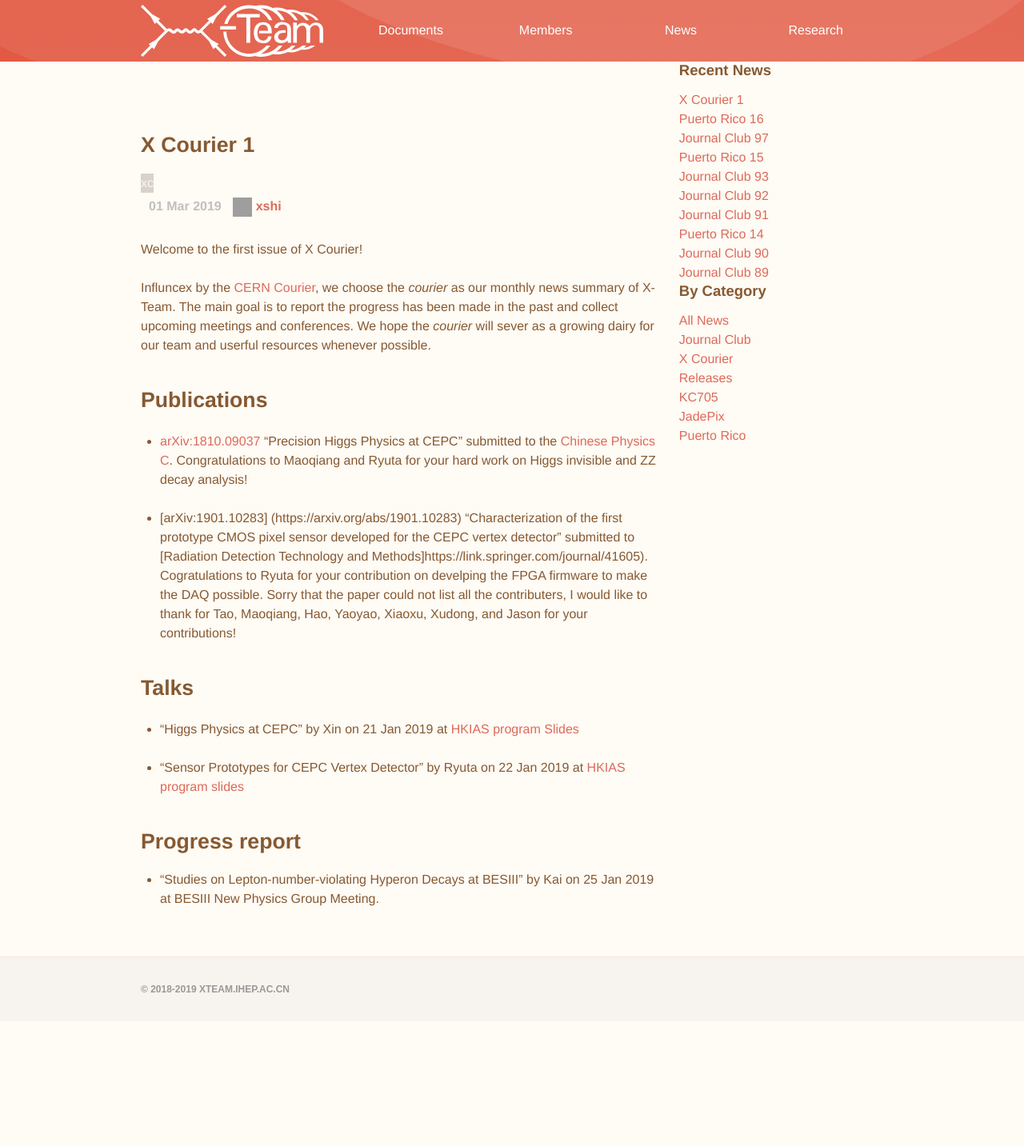
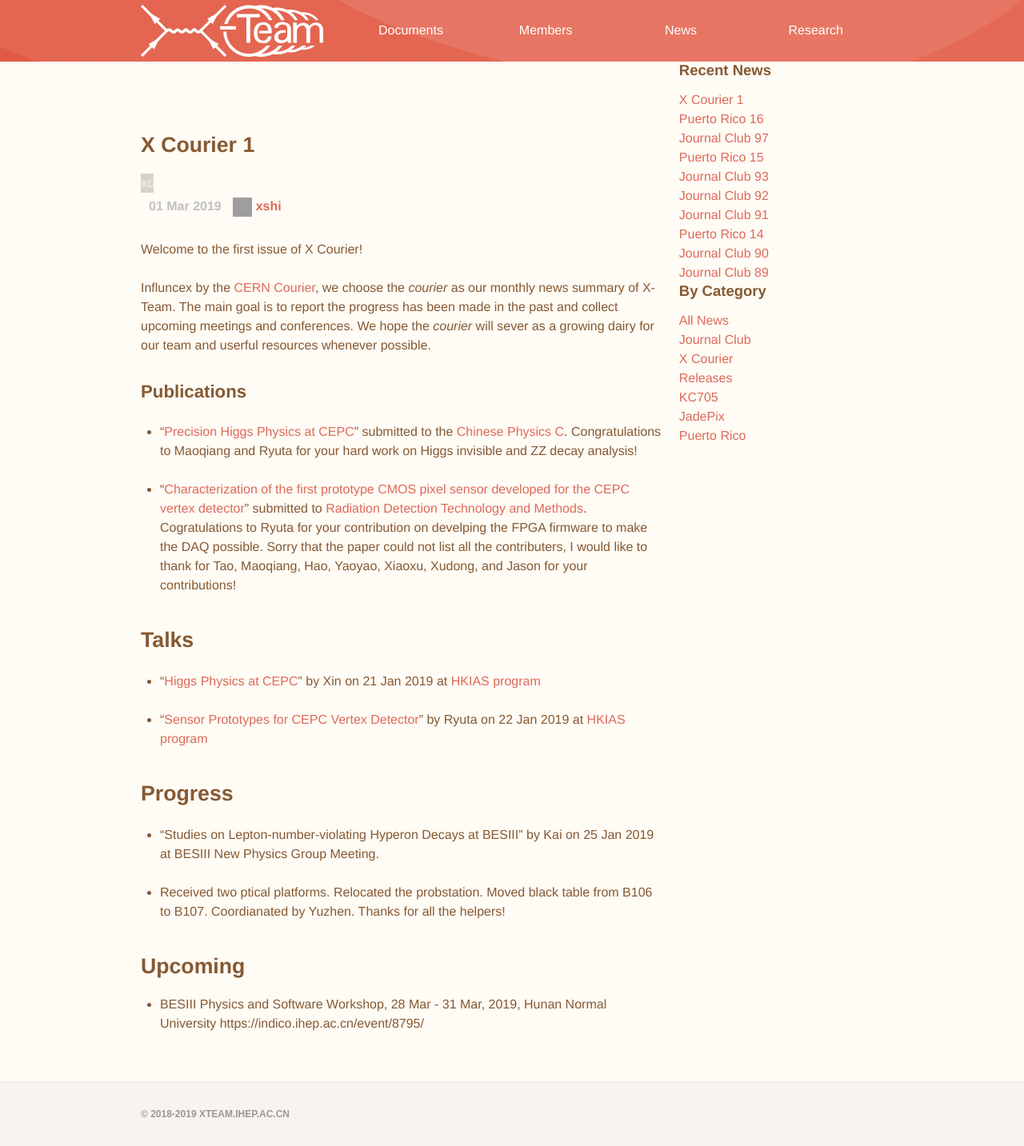
Before and after one commit to dt-np/xteam, a Jekyll site: the page built from _posts/2019-03-01-XC1.md, in a window 1280 px wide. Shown: the whole page at 80% size. Built offline with Jekyll 4.4.1, drawn with Linux system fonts in a browser that asks for light colours; before the commit the page ends 1277 px from its top, so only the background shows below that; grey boxes are pictures that could not be loaded.

Commit message:
update first XC

```diff
--- a/_posts/2019-03-01-XC1.md
+++ b/_posts/2019-03-01-XC1.md
@@ -10,19 +10,25 @@ Welcome to the first issue of X Courier!
 Influncex by the [CERN Courier](cerncourier.com), we choose the _courier_ as our monthly news summary of X-Team. The main goal is to report the progress has been made in the past and collect upcoming meetings and conferences. We hope the _courier_ will sever as a growing dairy for our team and userful resources whenever possible.
 
 
-## Publications
+### Publications
 
-* [arXiv:1810.09037](https://arxiv.org/abs/1810.09037) "Precision Higgs Physics at CEPC" submitted to the [Chinese Physics C](http://iopscience.iop.org/journal/1674-1137). Congratulations to Maoqiang and Ryuta for your hard work on Higgs invisible and ZZ decay analysis!
+* "[Precision Higgs Physics at CEPC](https://arxiv.org/abs/1810.09037)" submitted to the [Chinese Physics C](http://iopscience.iop.org/journal/1674-1137). Congratulations to Maoqiang and Ryuta for your hard work on Higgs invisible and ZZ decay analysis!
 
-* [arXiv:1901.10283] (https://arxiv.org/abs/1901.10283) "Characterization of the first prototype CMOS pixel sensor developed for the CEPC vertex detector" submitted to [Radiation Detection Technology and Methods]https://link.springer.com/journal/41605). Cogratulations to Ryuta for your contribution on develping the FPGA firmware to make the DAQ possible. Sorry that the paper could not list all the contributers, I would like to thank for Tao, Maoqiang, Hao, Yaoyao, Xiaoxu, Xudong, and Jason for your contributions!
+* "[Characterization of the first prototype CMOS pixel sensor developed for the CEPC vertex detector](https://arxiv.org/abs/1901.10283)" submitted to [Radiation Detection Technology and Methods](https://link.springer.com/journal/41605). Cogratulations to Ryuta for your contribution on develping the FPGA firmware to make the DAQ possible. Sorry that the paper could not list all the contributers, I would like to thank for Tao, Maoqiang, Hao, Yaoyao, Xiaoxu, Xudong, and Jason for your contributions!
 
 
 ## Talks
 
-* "Higgs Physics at CEPC" by Xin on 21 Jan 2019 at [HKIAS program](http://iasprogram.ust.hk/hep/2019/conf.php) [Slides](http://ias.ust.hk/program/shared_doc/2019/201901hep/conf/20190121_4042_pm_Xin%20Shi.pdf)
+* "[Higgs Physics at CEPC](http://ias.ust.hk/program/shared_doc/2019/201901hep/conf/20190121_4042_pm_Xin%20Shi.pdf)" by Xin on 21 Jan 2019 at [HKIAS program](http://iasprogram.ust.hk/hep/2019/conf.php)
 
-* "Sensor Prototypes for CEPC Vertex Detector" by Ryuta on 22 Jan 2019 at [HKIAS program](http://iasprogram.ust.hk/hep/2019/conf.php) [slides](http://ias.ust.hk/program/shared_doc/2019/201901hep/conf/20190122_4042_pm_Ryuta%20Kiuchi.pdf)
+* "[Sensor Prototypes for CEPC Vertex Detector](http://ias.ust.hk/program/shared_doc/2019/201901hep/conf/20190122_4042_pm_Ryuta%20Kiuchi.pdf)" by Ryuta on 22 Jan 2019 at [HKIAS program](http://iasprogram.ust.hk/hep/2019/conf.php)
 
-## Progress report
+## Progress
 
 * "Studies on Lepton-number-violating Hyperon Decays at BESIII" by Kai on 25 Jan 2019 at BESIII New Physics Group Meeting.
+
+* Received two ptical platforms. Relocated the probstation. Moved black table from B106 to B107. Coordianated by Yuzhen. Thanks for all the helpers!
+
+## Upcoming
+
+* BESIII Physics and Software Workshop, 28 Mar - 31 Mar, 2019, Hunan Normal University https://indico.ihep.ac.cn/event/8795/
```
